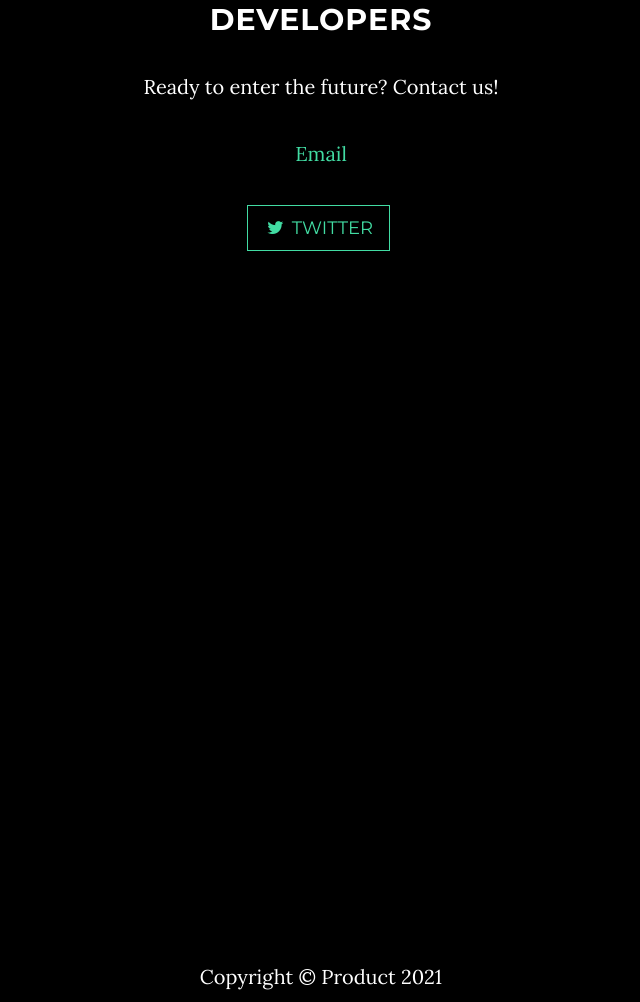
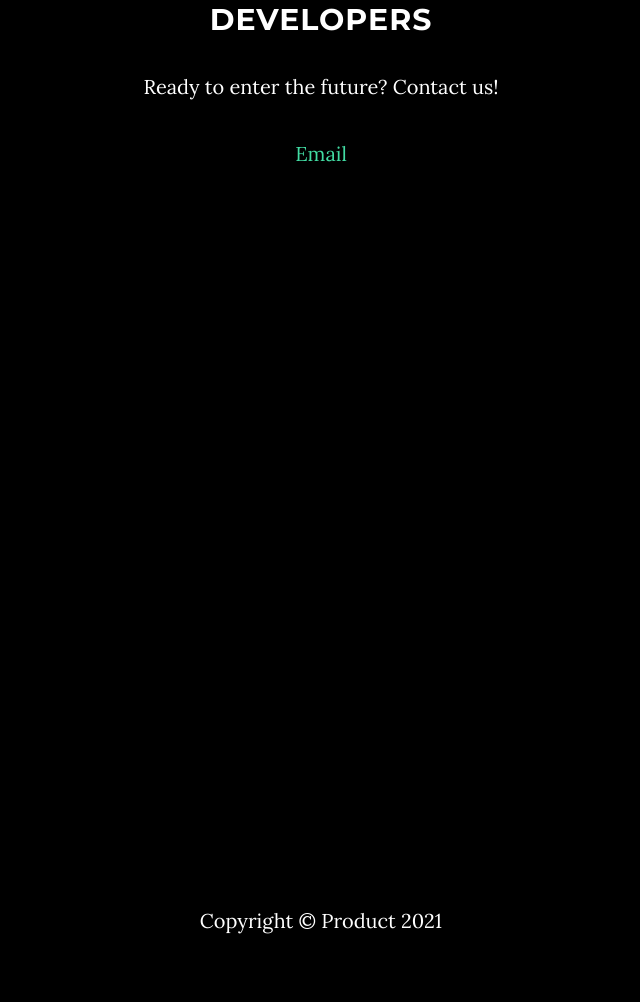
Before and after one commit to ProductCoin/ProductCoin, a plain HTML site: page index.html in a window 1280 px wide. Shown: the part 1532-2534 px from the top of the page, without its empty margins (319-959 px from the left). Drawn offline with nearby package versions, Linux system fonts and the light colour scheme; a script that the page names is missing.

Commit message:
Update index.html

```diff
--- a/index.html
+++ b/index.html
@@ -118,11 +118,6 @@
                 <p>Ready to enter the future? Contact us! </p>
                 <p><a href="mailto:tapabrata_ghosh@vathys.ai">Email</a>
                 </p>
-                <ul class="list-inline banner-social-buttons">
-                    <li>
-                        <a href="https://twitter.com/Vathysdl" class="btn btn-default btn-lg"><i class="fa fa-twitter fa-fw"></i> <span class="network-name">Twitter</span></a>
-                    </li>
-                </ul>
             </div>
         </div>
     </section>
```
